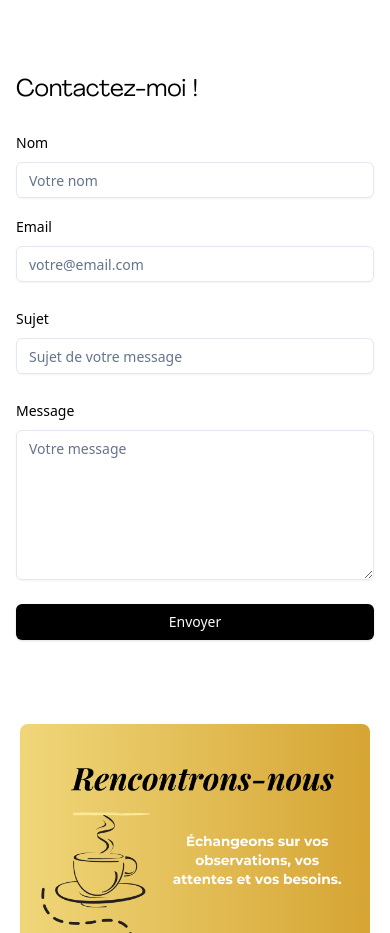
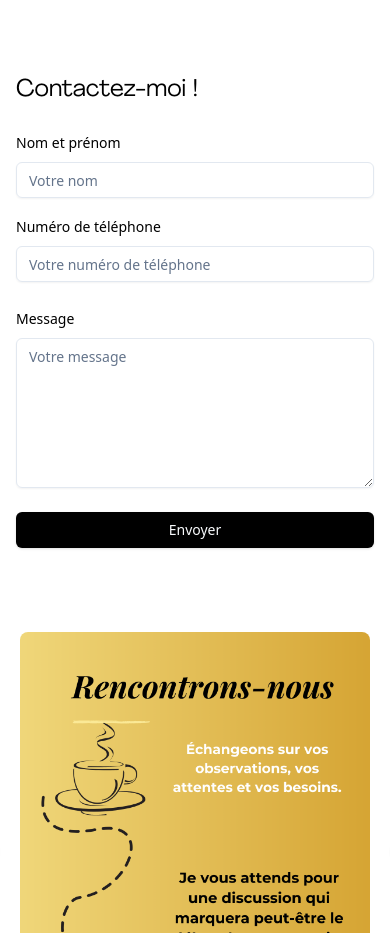
Before and after one commit to rgeron/SiteAnneGeron, a React (Vite) app: page / in a window 390 px wide. Shown: the part 5060-5993 px from the top of the page. Built offline with nearby package versions, Linux system fonts and the light colour scheme.

Commit message:
name phone message

```diff
--- a/src/api/send-email.js
+++ b/src/api/send-email.js
@@ -2,7 +2,7 @@ import nodemailer from 'nodemailer';
 
 export default async function handler(req, res) {
   if (req.method === 'POST') {
-    const { name, email, message } = req.body;
+    const { name, phone, message } = req.body;
 
     // Configuration de Nodemailer pour Gmail
     const transporter = nodemailer.createTransport({
@@ -14,10 +14,10 @@ export default async function handler(req, res) {
     });
 
     const mailOptions = {
-      from: email,
+      from: process.env.GMAIL_USER,
       to: process.env.GMAIL_USER, // Votre adresse Gmail
       subject: `Nouveau message de ${name}`,
-      text: message,
+      text: `Téléphone: ${phone}\n\n${message}`,
     };
 
     try {
--- a/src/components/contact/ContactForm.tsx
+++ b/src/components/contact/ContactForm.tsx
@@ -6,8 +6,7 @@ import { Textarea } from "@/components/ui/textarea";
 export default function ContactForm() {
   // États pour les champs du formulaire
   const [name, setName] = useState("");
-  const [email, setEmail] = useState("");
-  const [subject, setSubject] = useState("");
+  const [phone, setPhone] = useState("");
   const [message, setMessage] = useState("");
 
   // États pour la gestion des messages de succès/erreur
@@ -19,7 +18,7 @@ export default function ContactForm() {
     e.preventDefault();
 
     // Vérification des champs obligatoires
-    if (!name || !email || !subject || !message) {
+    if (!name || !phone || !message) {
       setStatus("error");
       setStatusMessage("Veuillez remplir tous les champs.");
       return;
@@ -36,7 +35,7 @@ export default function ContactForm() {
         headers: {
           "Content-Type": "application/json",
         },
-        body: JSON.stringify({ name, email, subject, message }),
+        body: JSON.stringify({ name, phone, message }),
       });
 
       if (response.ok) {
@@ -45,8 +44,7 @@ export default function ContactForm() {
         setStatusMessage("Message envoyé avec succès !");
         // Réinitialiser les champs du formulaire
         setName("");
-        setEmail("");
-        setSubject("");
+        setPhone("");
         setMessage("");
       } else {
         // Erreur côté serveur
@@ -65,7 +63,7 @@ export default function ContactForm() {
       <div className="grid grid-cols-1 md:grid-cols-2 gap-4">
         <div className="space-y-2">
           <label htmlFor="name" className="text-sm font-medium">
-            Nom
+            Nom et prénom
           </label>
           <Input
             id="name"
@@ -76,30 +74,17 @@ export default function ContactForm() {
           />
         </div>
         <div className="space-y-2">
-          <label htmlFor="email" className="text-sm font-medium">
-            Email
+          <label htmlFor="phone" className="text-sm font-medium">
+            Numéro de téléphone
           </label>
           <Input
-            id="email"
-            type="email"
-            placeholder="votre@email.com"
-            value={email}
-            onChange={(e) => setEmail(e.target.value)}
+            id="phone"
+            placeholder="Votre numéro de téléphone"
+            value={phone}
+            onChange={(e) => setPhone(e.target.value)}
             required
           />
         </div>
-      </div>
-      <div className="space-y-2">
-        <label htmlFor="subject" className="text-sm font-medium">
-          Sujet
-        </label>
-        <Input
-          id="subject"
-          placeholder="Sujet de votre message"
-          value={subject}
-          onChange={(e) => setSubject(e.target.value)}
-          required
-        />
       </div>
       <div className="space-y-2">
         <label htmlFor="message" className="text-sm font-medium">
```
